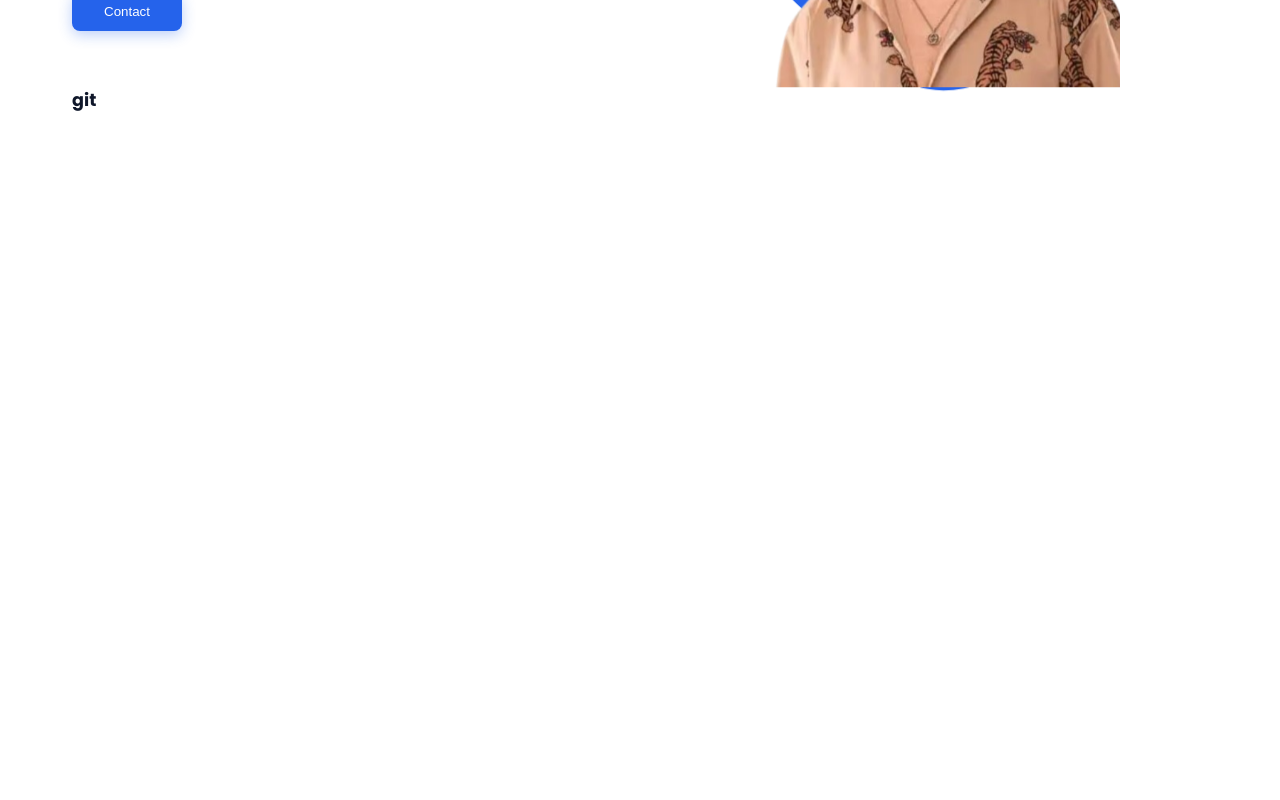
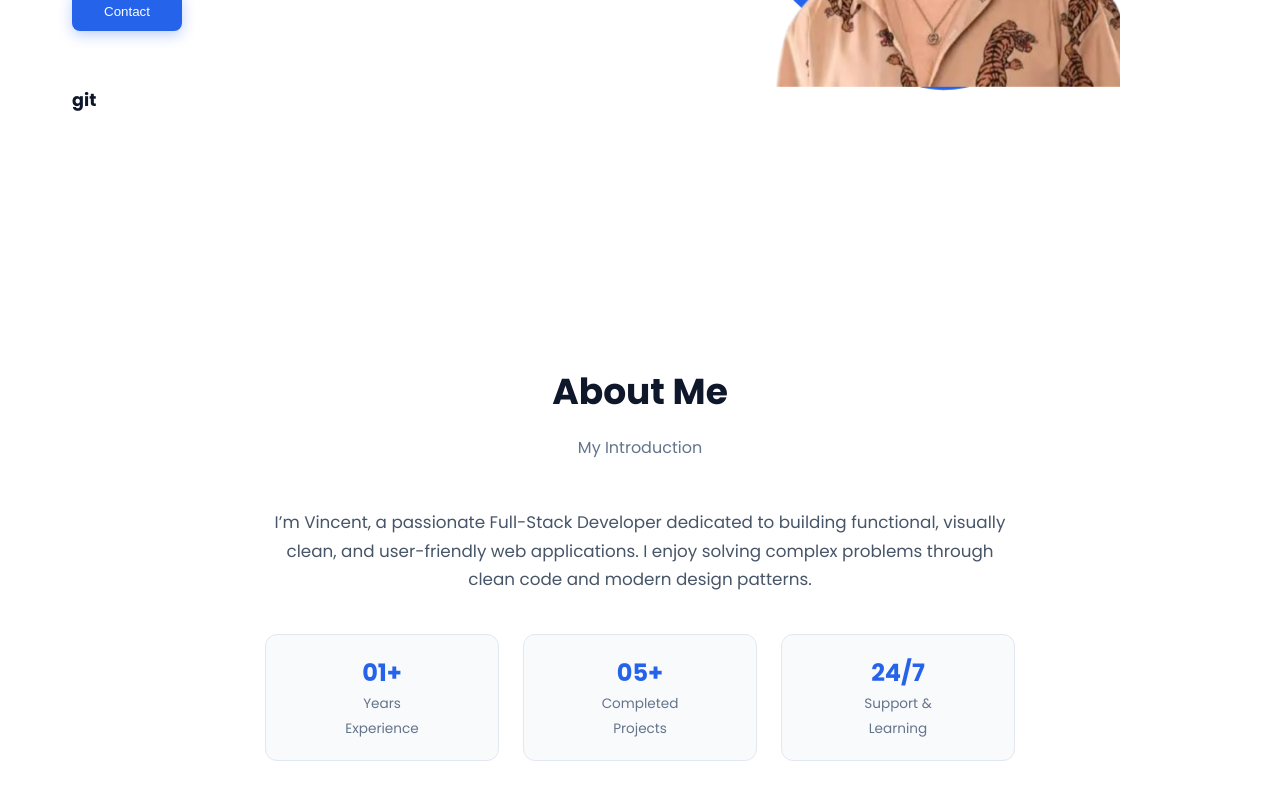
Before and after one commit to VinceAng02/Vince-anbilibabol-portfolio, a React (Vite) app in the folder my-portfolio/: page / in a window 1280 px wide. Shown: the part 516-1316 px from the top of the page. Before the commit the page ends 800 px from the top, so only its background shows below. Built offline with nearby package versions, Linux system fonts and the light colour scheme.

Commit message:
Add About component with styling and integrate into main layout

```diff
--- a/my-portfolio/src/App.jsx
+++ b/my-portfolio/src/App.jsx
@@ -1,15 +1,20 @@
-import React, { useState } from 'react';
-import Navbar from './components/Navbar';
-import Home from './components/Home';
+import React, { useState } from "react";
+import Navbar from "./components/Navbar";
+import Home from "./components/Home";
+import About from "./components/About";
 
 export default function App() {
-  const [activeSection, setActiveSection] = useState('home');
+  const [activeSection, setActiveSection] = useState("home");
 
   return (
     <div className="app">
-      <Navbar activeSection={activeSection} setActiveSection={setActiveSection} />
+      <Navbar
+        activeSection={activeSection}
+        setActiveSection={setActiveSection}
+      />
       <main>
         <Home setActiveSection={setActiveSection} />
+        <About />
       </main>
     </div>
   );
--- /dev/null
+++ b/my-portfolio/src/components/About.css
@@ -0,0 +1,71 @@
+.about-section {
+  padding: 5rem 2rem;
+  max-width: 1100px;
+  margin: 0 auto;
+}
+
+.section-title {
+  font-size: 2.2rem;
+  text-align: center;
+  color: #1e293b;
+  margin-bottom: 0.25rem;
+}
+
+.section-subtitle {
+  display: block;
+  font-size: 0.95rem;
+  text-align: center;
+  color: #64748b;
+  margin-bottom: 3rem;
+}
+
+.about-content {
+  display: flex;
+  justify-content: center;
+}
+
+.about-text {
+  max-width: 750px;
+  width: 100%;
+}
+
+.about-description {
+  font-size: 1.05rem;
+  line-height: 1.7;
+  color: #475569;
+  margin-bottom: 2.5rem;
+  text-align: center;
+}
+
+.about-info {
+  display: grid;
+  grid-template-columns: repeat(3, 1fr);
+  gap: 1.5rem;
+}
+
+.info-box {
+  background-color: #f8fafc;
+  border: 1px solid #e2e8f0;
+  border-radius: 0.75rem;
+  padding: 1.25rem 1rem;
+  text-align: center;
+}
+
+.info-title {
+  display: block;
+  font-size: 1.5rem;
+  font-weight: 700;
+  color: #2563eb;
+}
+
+.info-name {
+  font-size: 0.85rem;
+  color: #64748b;
+  line-height: 1.3;
+}
+
+@media (max-width: 600px) {
+  .about-info {
+    grid-template-columns: 1fr;
+  }
+}
--- a/my-portfolio/src/components/About.jsx
+++ b/my-portfolio/src/components/About.jsx
@@ -0,0 +1,50 @@
+import React from "react";
+import "./About.css";
+
+export default function About() {
+  return (
+    <section id="about" className="about-section">
+      <div className="about-container">
+        <h2 className="section-title">About Me</h2>
+        <span className="section-subtitle">My Introduction</span>
+
+        <div className="about-content">
+          <div className="about-text">
+            <p className="about-description">
+              I’m Vincent, a passionate Full-Stack Developer dedicated to
+              building functional, visually clean, and user-friendly web
+              applications. I enjoy solving complex problems through clean code
+              and modern design patterns.
+            </p>
+
+            <div className="about-info">
+              <div className="info-box">
+                <span className="info-title">01+</span>
+                <span className="info-name">
+                  Years
+                  <br />
+                  Experience
+                </span>
+              </div>
+              <div className="info-box">
+                <span className="info-title">05+</span>
+                <span className="info-name">
+                  Completed
+                  <br />
+                  Projects
+                </span>
+              </div>
+              <div className="info-box">
+                <span className="info-title">24/7</span>
+                <span className="info-name">
+                  Support &<br />
+                  Learning
+                </span>
+              </div>
+            </div>
+          </div>
+        </div>
+      </div>
+    </section>
+  );
+}
--- a/my-portfolio/src/components/Navbar.jsx
+++ b/my-portfolio/src/components/Navbar.jsx
@@ -1,15 +1,12 @@
-import React, { useState } from 'react';
-import './Navbar.css';
+import React, { useState } from "react";
+import "./Navbar.css";
 
 export default function Navbar({ activeSection, setActiveSection }) {
   const [isOpen, setIsOpen] = useState(false);
 
   const navLinks = [
-    { id: 'home', label: 'Home' },
-    { id: 'about', label: 'About' },
-    { id: 'skills', label: 'Skills' },
-    { id: 'works', label: 'Works' },
-    { id: 'contact', label: 'Contact' },
+    { id: "home", label: "Home" },
+    { id: "about", label: "About" },
   ];
 
   const handleScrollTo = (id) => {
@@ -17,22 +14,24 @@ export default function Navbar({ activeSection, setActiveSection }) {
     setIsOpen(false);
     const element = document.getElementById(id);
     if (element) {
-      element.scrollIntoView({ behavior: 'smooth' });
+      element.scrollIntoView({ behavior: "smooth" });
     }
   };
 
   return (
     <header className="navbar-header">
       <div className="navbar-container">
-        <div className="navbar-logo" onClick={() => handleScrollTo('home')}>
-          Vince
+        <div className="navbar-logo" onClick={() => handleScrollTo("home")}>
+          Vincent
         </div>
 
-        <nav className={`navbar-menu ${isOpen ? 'active' : ''}`}>
+        <nav className={`navbar-menu ${isOpen ? "active" : ""}`}>
           {navLinks.map((link) => (
             <button
               key={link.id}
-              className={`nav-link ${activeSection === link.id ? 'active' : ''}`}
+              className={`nav-link ${
+                activeSection === link.id ? "active" : ""
+              }`}
               onClick={() => handleScrollTo(link.id)}
             >
               {link.label}
@@ -41,9 +40,9 @@ export default function Navbar({ activeSection, setActiveSection }) {
         </nav>
 
         <div className="hamburger" onClick={() => setIsOpen(!isOpen)}>
-          <span className={`bar ${isOpen ? 'open' : ''}`}></span>
-          <span className={`bar ${isOpen ? 'open' : ''}`}></span>
-          <span className={`bar ${isOpen ? 'open' : ''}`}></span>
+          <span className={`bar ${isOpen ? "open" : ""}`}></span>
+          <span className={`bar ${isOpen ? "open" : ""}`}></span>
+          <span className={`bar ${isOpen ? "open" : ""}`}></span>
         </div>
       </div>
     </header>
```
